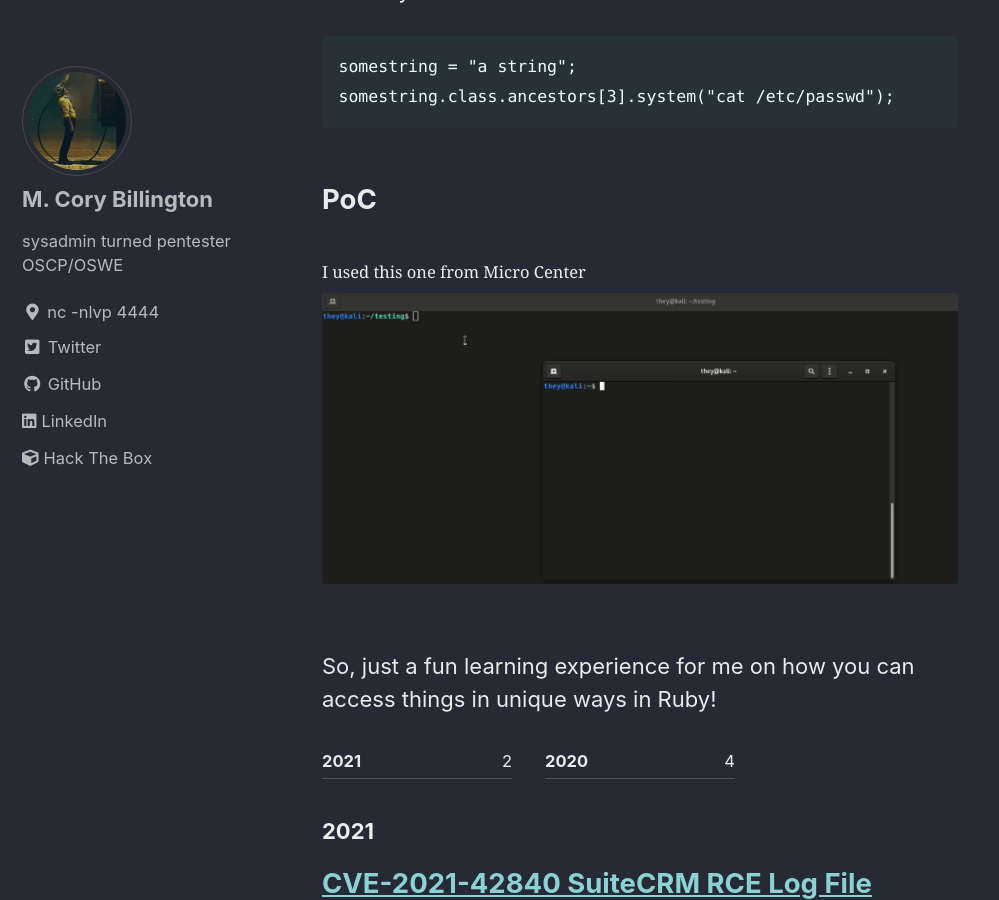
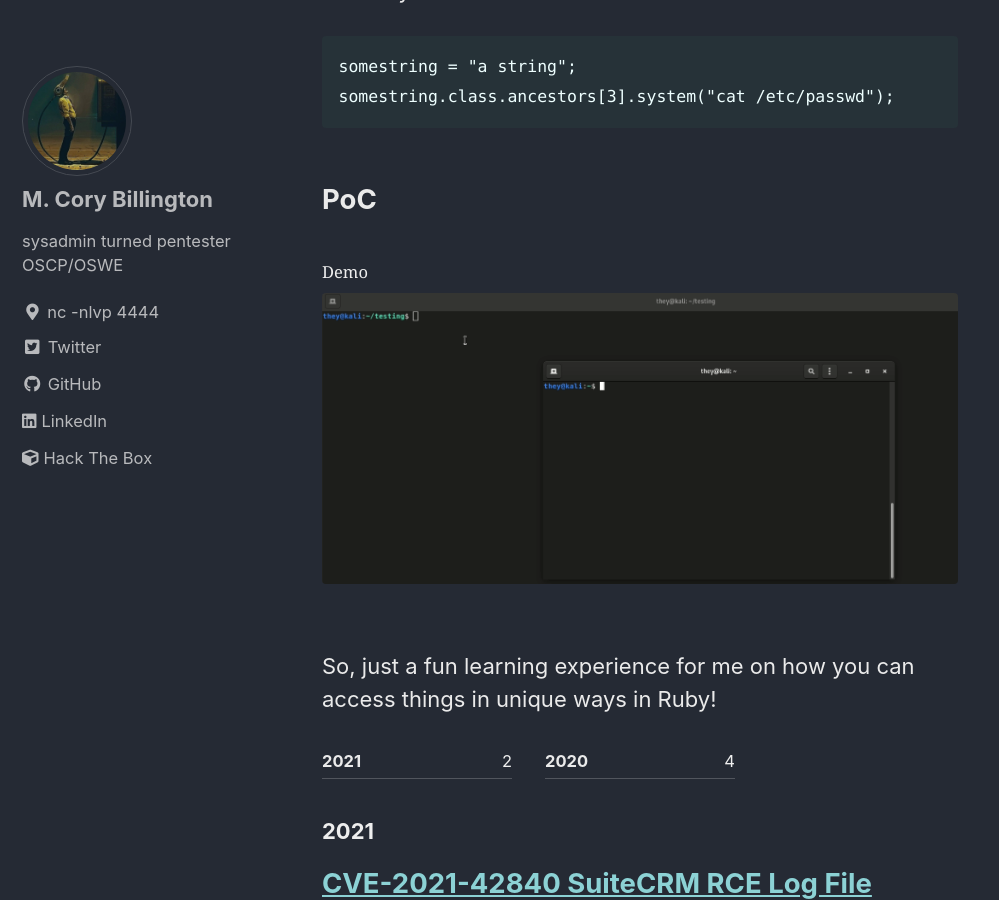
Before and after one commit to mcorybillington/mcorybillington.github.io, a Jekyll site: the page built from _posts/2020-11-22-Ruby-Ancestors.md, in a window 1280 px wide and 900 px high, scrolled down 2144 px. Shown: the whole window, without its empty margins (0-999 px from the left). Built offline with Jekyll 4.4.1, drawn with Linux system fonts in a browser that asks for light colours; cached includes are drawn as plain includes.

Commit message:
Update 2020-11-22-Ruby-Ancestors.md

````diff
--- a/_posts/2020-11-22-Ruby-Ancestors.md
+++ b/_posts/2020-11-22-Ruby-Ancestors.md
@@ -46,7 +46,7 @@ somestring.class.ancestors[3].system("cat /etc/passwd");
 ```
 ## PoC
 <figure class="image">
-    <figcaption>I used this one from Micro Center</figcaption>
+    <figcaption>Demo</figcaption>
     <img src="/assets/images/ruby-classes.gif" width="40%"/>
 </figure>
 So, just a fun learning experience for me on how you can access things in unique ways in Ruby!
````
